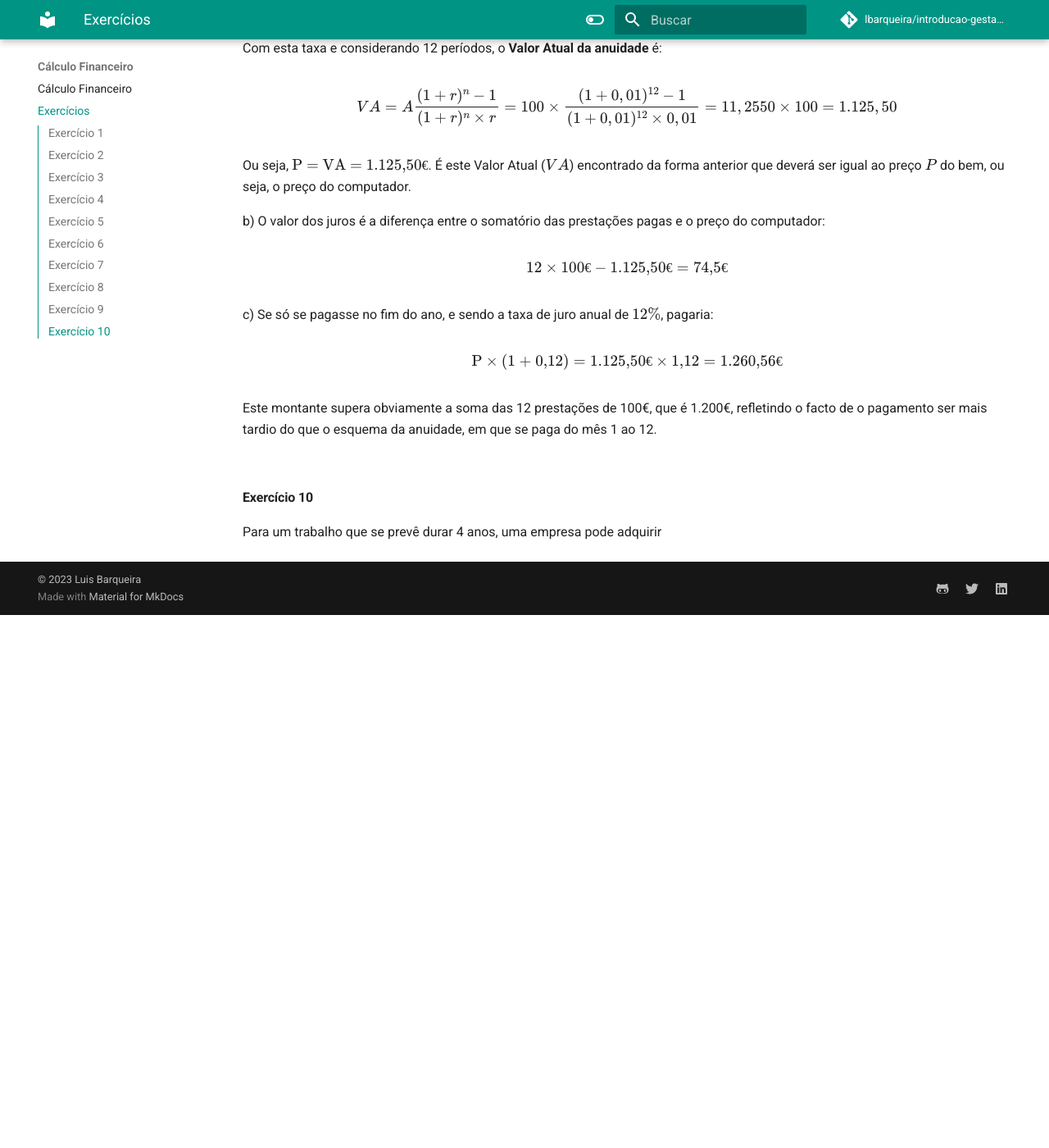
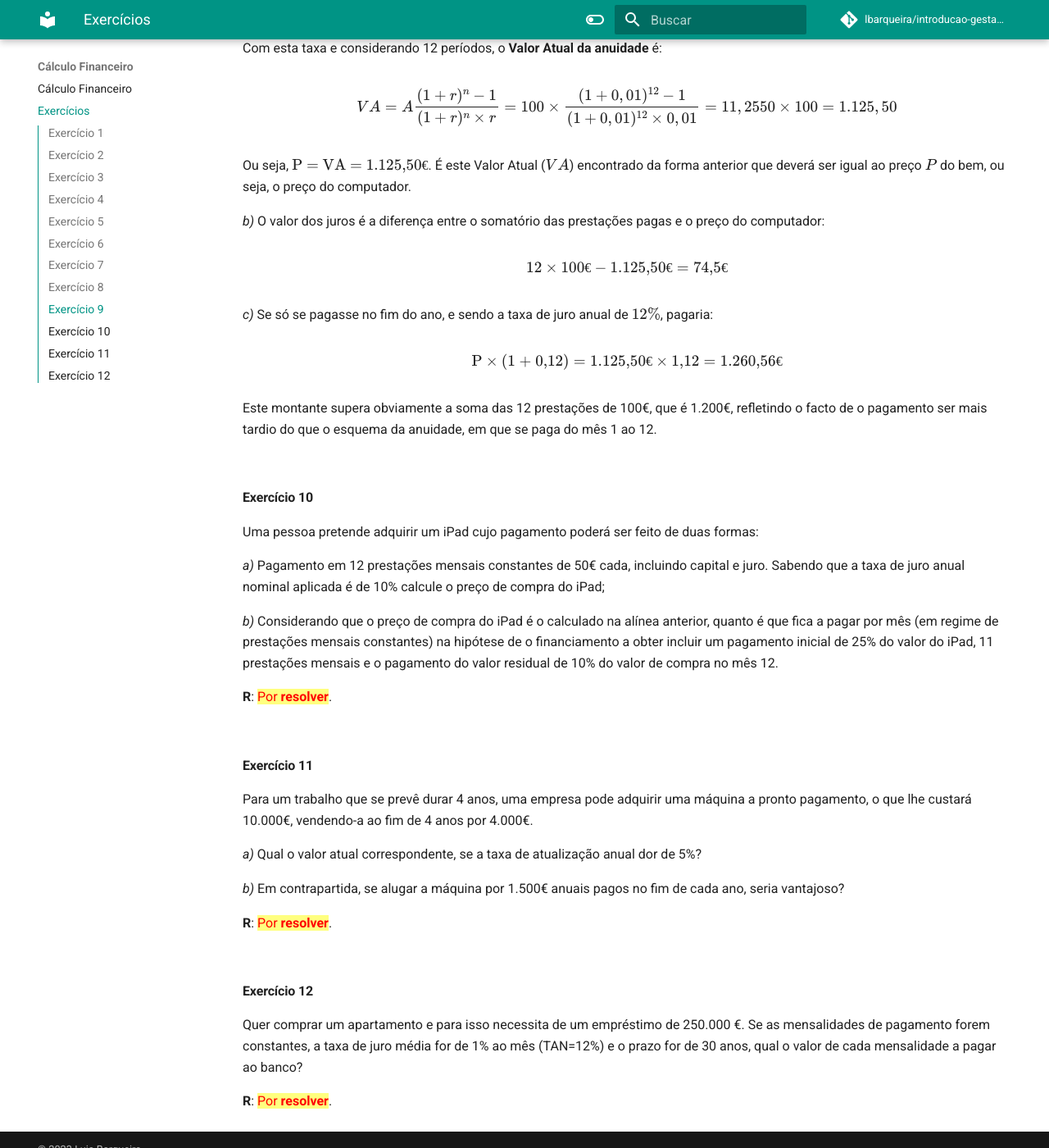
Before and after one commit to lbarqueira/introducao-gestao-material-mkdocs, an MkDocs documentation site: the page built from docs/exercicios_2.md, in a window 1280 px wide and 1400 px high, scrolled down 4465 px. Shown: the whole window at 82% size. Built offline with MkDocs 1.6.1 and Material for MkDocs 9.7.7, drawn with Linux system fonts in a browser that asks for light colours; comment, search, counter and statistics services are not loaded; before the commit the page ends 5215 px from its top, so only the background shows below that; some of the changed text lies outside the part shown.

Commit message:
update docs

```diff
--- a/docs/exercicios_2.md
+++ b/docs/exercicios_2.md
@@ -129,7 +129,7 @@ $$ TAN  = 2 \times 10\% = 20\% $$
 
 #### Exercício 8
 
-Se a taxa de juro anual **nominal ($r_n$)** for $2\%$ e a a taxa de inflação ($i$) for $1,5\%$, e tendo calculado anteriormente a taxa de juro real como $0,492\%$,$1.000$€ recebidos hoje capitalizam ao fim de 1 ano:
+Se a taxa de juro anual **nominal ($r_n$)** for $2\%$ e a a taxa de inflação ($i$) for $1,5\%$, e tendo calculado anteriormente a taxa de juro real como $0,492\%$, $1.000$€ recebidos hoje capitalizam ao fim de 1 ano:
 
 a) em termos nominais (ou seja, a preços correntes)?
 
@@ -145,15 +145,15 @@ __R__: ==<span style="color:red">Por **resolver**</span>==.
 
 Suponha que vai comprar um computador portátil e que quer aproveitar a campanha da loja que corresponde a pagá-lo em 12 prestações de 100 euros. Sabendo que a taxa de juro aplicável corresponde a uma **Taxa Anual Nominal** de 12% diga:
 
-a) Qual é implicitamente o preço do computador?
+_a)_ Qual é implicitamente o preço do computador?
 
-b) Qual o valor de juros incluido nas prestações a pagar?
+_b)_ Qual o valor de juros incluido nas prestações a pagar?
 
-c) Se só pagasse o computador ao fim de um ano, e considerando a mesma taxa de juro anual de 12%, qual o montante que teria que pagar?
+_c)_ Se só pagasse o computador ao fim de um ano, e considerando a mesma taxa de juro anual de 12%, qual o montante que teria que pagar?
 
 __R__:
 
-a) $TAN = 12\%$ significa que a taxa de juro mensal $r_m = \frac{12\%}{12} = 1\%$
+_a)_ $TAN = 12\%$ significa que a taxa de juro mensal $r_m = \frac{12\%}{12} = 1\%$
 
 Com esta taxa e considerando 12 períodos, o **Valor Atual da anuidade** é:
 
@@ -161,18 +161,46 @@ $$ VA = A \frac{(1 + r)^n - 1}{(1 + r)^n \times r}  = 100 \times \frac{(1 + 0,01
 
 Ou seja, $\text{P = VA = 1.125,50€}$. É este Valor Atual ($VA$) encontrado da forma anterior que deverá ser igual ao preço $P$ do bem, ou seja, o preço do computador.
 
-b) O valor dos juros é a diferença entre o somatório das prestações pagas e o preço do computador:
+_b)_ O valor dos juros é a diferença entre o somatório das prestações pagas e o preço do computador:
 
 $$ 12 \times \text{100€} - \text{1.125,50€} = \text{74,5€} $$
 
-c) Se só se pagasse no fim do ano, e sendo a taxa de juro anual de $12\%$, pagaria:
+_c)_ Se só se pagasse no fim do ano, e sendo a taxa de juro anual de $12\%$, pagaria:
 
 $$ \text{P} \times \text{(1 + 0,12)} = \text{1.125,50€} \times \text{1,12} = \text{1.260,56€} $$
 
 Este montante supera obviamente a soma das 12 prestações de 100€, que é 1.200€, refletindo o facto de o pagamento ser mais tardio do que o esquema da anuidade, em que se paga do mês 1 ao 12.
 
+
 &nbsp;
 
 #### Exercício 10
 
-Para um trabalho que se prevê durar 4 anos, uma empresa pode adquirir
+Uma pessoa pretende adquirir um iPad cujo pagamento poderá ser feito de duas formas:
+
+_a)_ Pagamento em 12 prestações mensais constantes de 50€ cada, incluindo capital e juro. Sabendo que a taxa de juro anual nominal aplicada é de 10% calcule o preço de compra do iPad;
+
+_b)_ Considerando que o preço de compra do iPad é o calculado na alínea anterior, quanto é que fica a pagar por mês (em regime de prestações mensais constantes) na hipótese de o financiamento a obter incluir um pagamento inicial de 25% do valor do iPad, 11 prestações mensais e o pagamento do valor residual de 10% do valor de compra no mês 12.
+
+__R__: ==<span style="color:red">Por **resolver**</span>==.
+
+&nbsp;
+
+#### Exercício 11
+
+Para um trabalho que se prevê durar 4 anos, uma empresa pode adquirir uma máquina a pronto pagamento, o que lhe custará 10.000€, vendendo-a ao fim de 4 anos por 4.000€.
+
+_a)_ Qual o valor atual correspondente, se a taxa de atualização anual dor de 5%?
+
+_b)_ Em contrapartida, se alugar a máquina por 1.500€ anuais pagos no fim de cada ano, seria vantajoso?
+
+
+__R__: ==<span style="color:red">Por **resolver**</span>==.
+
+&nbsp;
+
+#### Exercício 12
+
+Quer comprar um apartamento e para isso necessita de um empréstimo de 250.000 €. Se as mensalidades de pagamento forem constantes, a taxa de juro média for de 1% ao mês (TAN=12%) e o prazo for de 30 anos, qual o valor de cada mensalidade a pagar ao banco?
+
+__R__: ==<span style="color:red">Por **resolver**</span>==.
```
Also changed, not shown: docs/cal_financeiro.md (+8 -4 lines), docs/formulario.md (+5 -3 lines), docs/index.md (+6 -6 lines), docs/referencias.md (+4 -3 lines).
